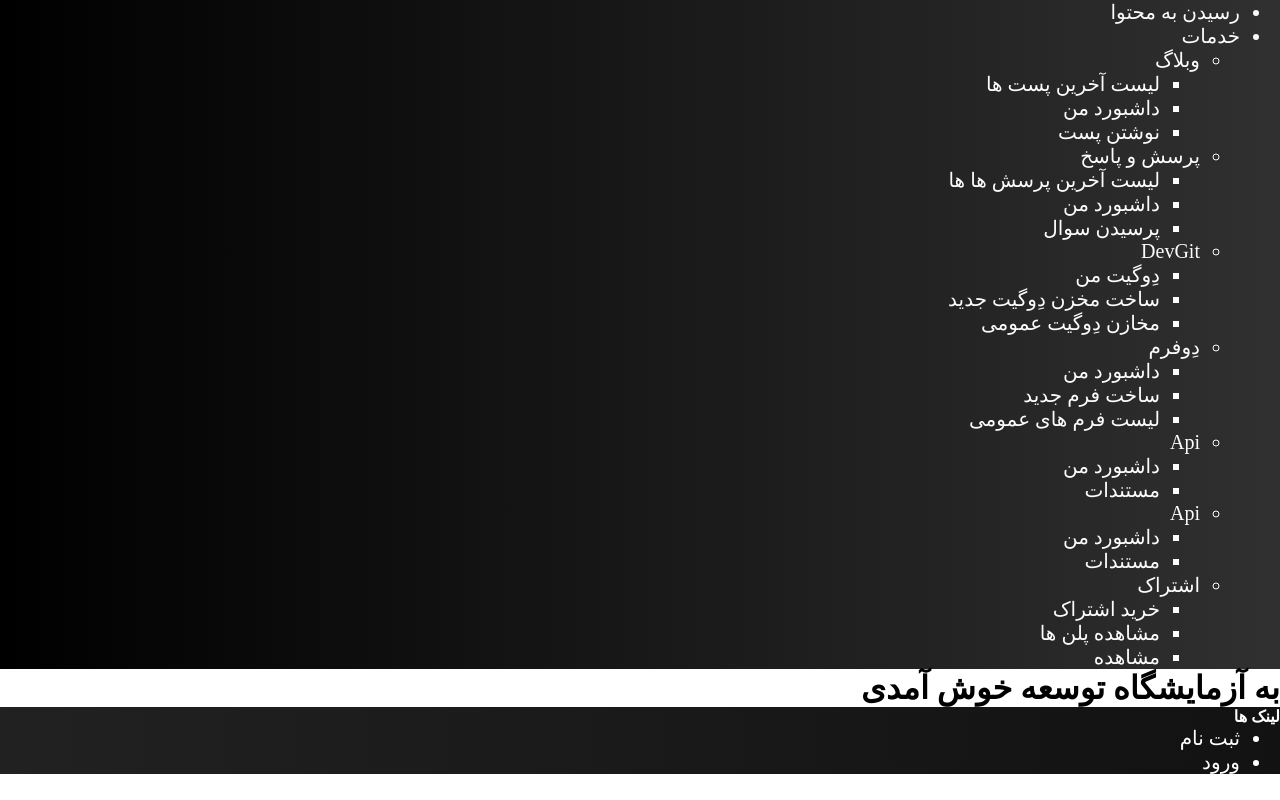
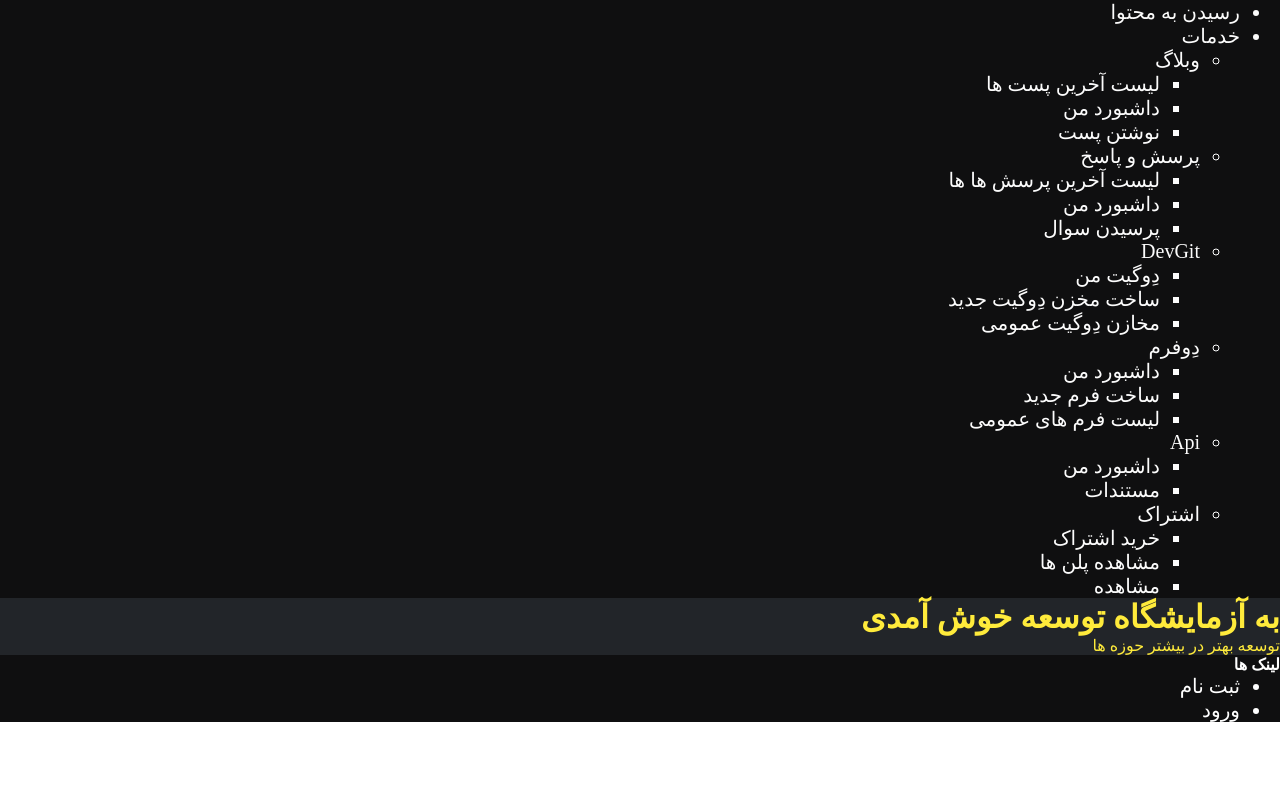
Before and after one commit to aboalfazlH/developlab.ir, a Django app: page /home/ in a window 1280 px wide. Run offline with Django 4.2, Linux system fonts and the light colour scheme; parts of the project's set-up code (start-up, migrations or seed data) failed here and were passed over; some web fonts are replaced.

Commit message:
Update Templates

```diff
--- a/core/templates/index.html
+++ b/core/templates/index.html
@@ -12,6 +12,7 @@
 
 {% block content %}
 <h1>به آزمایشگاه توسعه خوش آمدی</h1>
+<p>توسعه بهتر در بیشتر حوزه ها</p>
 {% endblock content %}
 
 {% block scripts %}
--- a/static/css/style.css
+++ b/static/css/style.css
@@ -8,25 +8,19 @@
     font-family: Vazir;
 }
 .header {
-    background-image: linear-gradient(to right,#000000,#303030);
+    background-color: #0f0f10;
 }
 .list *{
     font-size: 20px;
     color: #fcfcfc;
     text-decoration: none;
 }
-
-.code {
-    background-color: #030303eb;
-    margin: 3px;
-    padding: 10px;
-    border-radius: 10px;
-    font-size: large;
-    color: white;
-    font-family: 'Courier New', Courier, monospace;
+.main {
+    background-color: #222529;
+    color: #ffeb3b;
 }
 .footer {
-    background-image: linear-gradient(to right,#212121,#121212);
+    background-color:#0f0f10;
 }
 .footer * {
     color: #ffffff;
--- a/templates/base/base.html
+++ b/templates/base/base.html
@@ -21,7 +21,14 @@
 </head>
 <body>
     {% include "base/header.html" %}
-    <main id="start-contents">
+    <main class="main" id="start-contents">
+    {% if messages %}
+    <ul>
+        {% for message in messages %}
+        <li>{{ message }}</li>
+        {% endfor %}
+    </ul>
+    {% endif %}
     {% block content %}
 
     {% endblock content %}
--- a/templates/base/header.html
+++ b/templates/base/header.html
@@ -47,14 +47,6 @@
         </li>
     </ul>
     <ul>
-        <li class="list-2"><a href="">Api</a>
-            <ul>
-            <li class="list-3"><a href="">داشبورد من</a></li> <!-- TODO -->
-            <li class="list-3"><a href="">مستندات</a></li> <!-- TODO -->
-            </ul>
-        </li>
-    </ul>
-    <ul>
         <li class="list-2"><a href="">اشتراک</a>
             <ul>
             <li class="list-3"><a href="">خرید اشتراک</a></li> <!-- TODO -->
@@ -64,11 +56,4 @@
         </li>
     </ul>
 </ul>
-{% if messages %}
-<ul>
-    {% for message in messages %}
-    <li>{{ message }}</li>
-    {% endfor %}
-</ul>
-{% endif %}
 </header>
```
Also changed, not shown: accounts/templates/auth/login.html (+16 -0 lines), accounts/templates/auth/logout.html (+16 -0 lines), accounts/templates/auth/register.html (+21 -15 lines).
